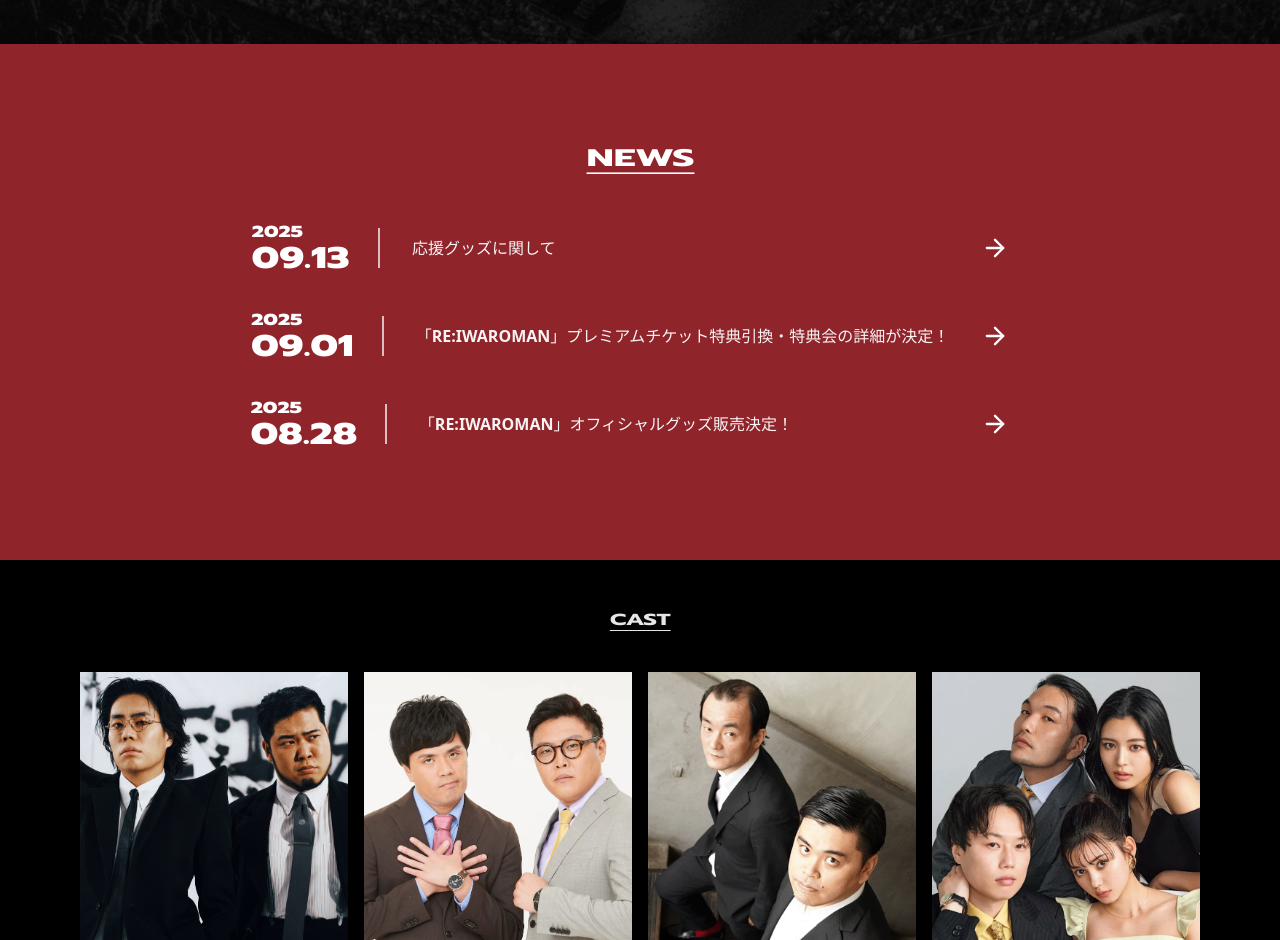
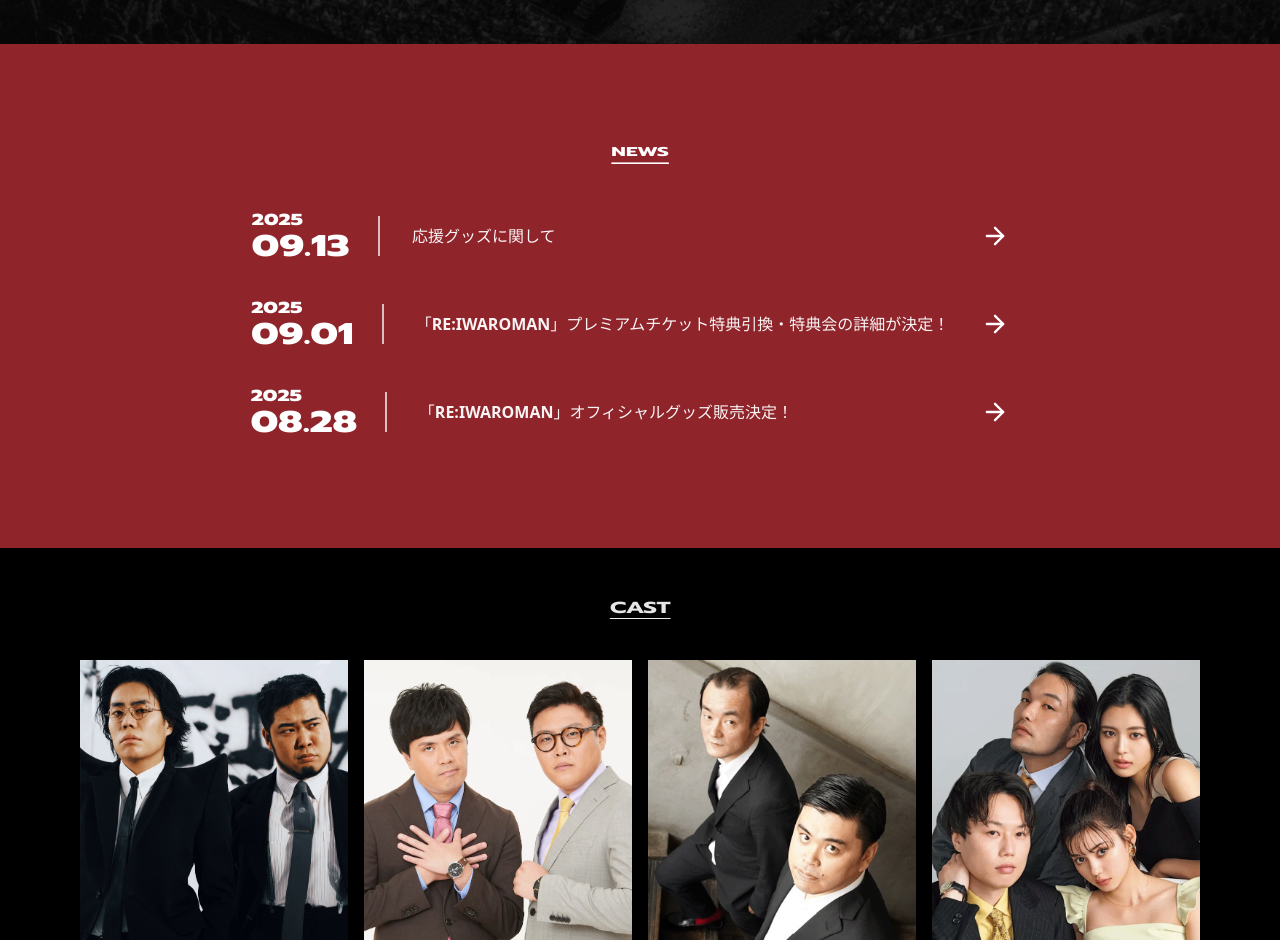
Before and after one commit to sakuya10969/reiwaroman, a React (Vite) app: page / in a window 1280 px wide. Shown: the part 3518-4458 px from the top of the page. Built offline with nearby package versions, Linux system fonts and the light colour scheme.

Commit message:
fix: news section

```diff
--- a/src/components/news/NewsCatch.tsx
+++ b/src/components/news/NewsCatch.tsx
@@ -38,7 +38,7 @@ const NewsCatch = ({
           {/* 内側レイアウト */}
           <div className="absolute inset-0 flex flex-col items-center justify-between text-center px-6 py-16">
             {/* BADGE - 上部 */}
-            <div className="text-sm sm:text-base md:text-lg lg:text-xl text-white/90 flex-shrink-0 relative top-2">
+            <div className="text-sm md:text-lg lg:text-xl text-white/90 flex-shrink-0 relative top-2">
               <span className="inline-block font-bold border-b-2 border-white/80 pb-0.5 scale-x-130 scale-y-80 origin-center" style={{ fontFamily: 'Prompt, sans-serif' }}>
                 {badgeText}
               </span>
--- a/src/components/news/NewsList.tsx
+++ b/src/components/news/NewsList.tsx
@@ -10,14 +10,14 @@ const NewsList = ({
     <div className={`relative text-white w-full max-h-screen flex items-center justify-center ${bgColorClass}`}>
       <div className={`mx-auto max-w-[80vw] px-4 ${pyClass}`}>
         {/* 見出し */}
-        <h2
-          className="w-full text-center text-2xl md:text-3xl font-bold"
+        <p
+          className="w-full text-center text-sm md:text-base font-bold"
           style={{ fontFamily: "Prompt, sans-serif" }}
         >
           <span className="inline-block underline underline-offset-8 decoration-2 scale-x-130 scale-y-80">
             NEWS
           </span>
-        </h2>
+        </p>
 
         {/* リスト */}
         <div className="mt-4 md:mt-8 space-y-1 md:space-y-2">
```
